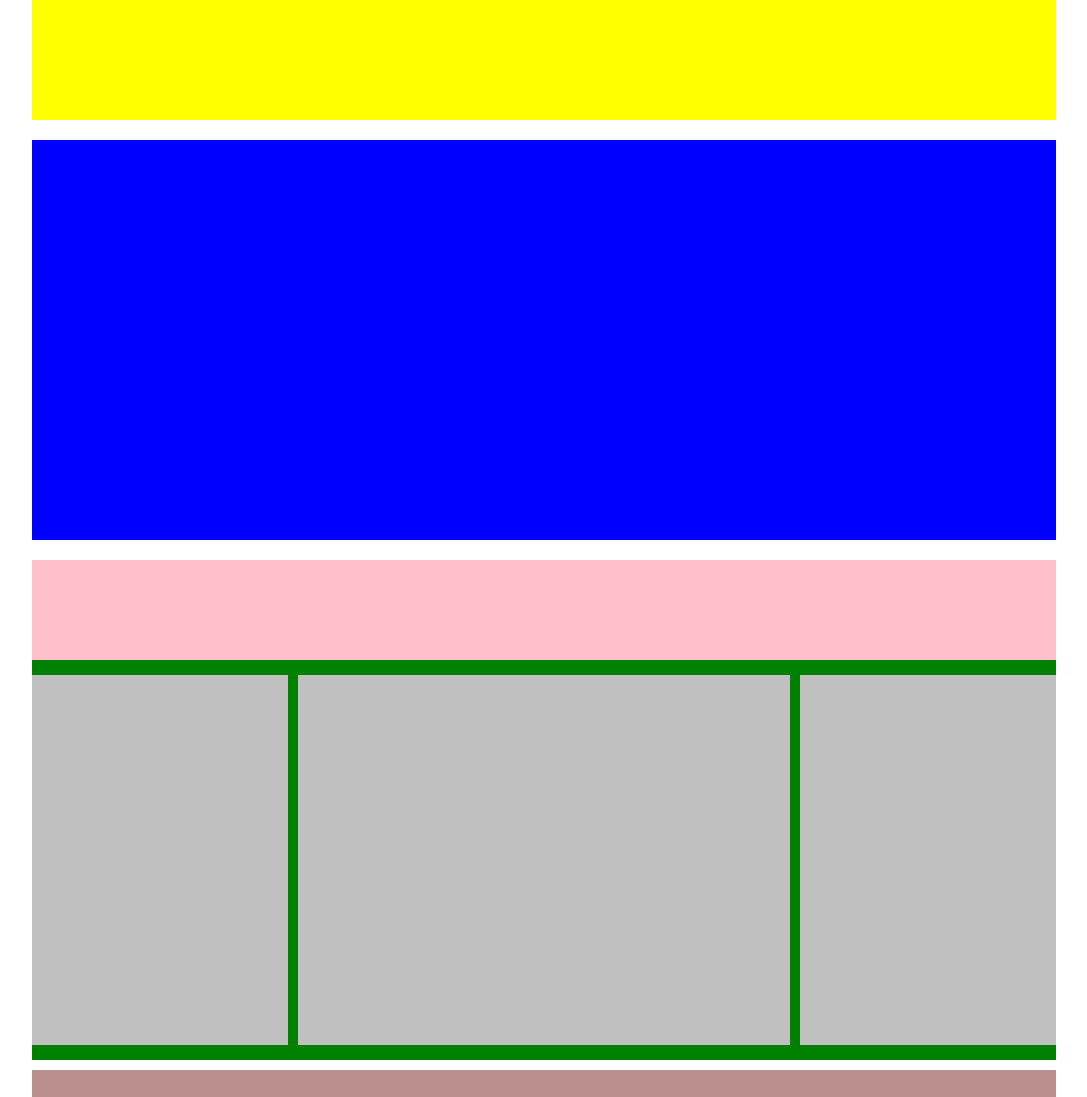
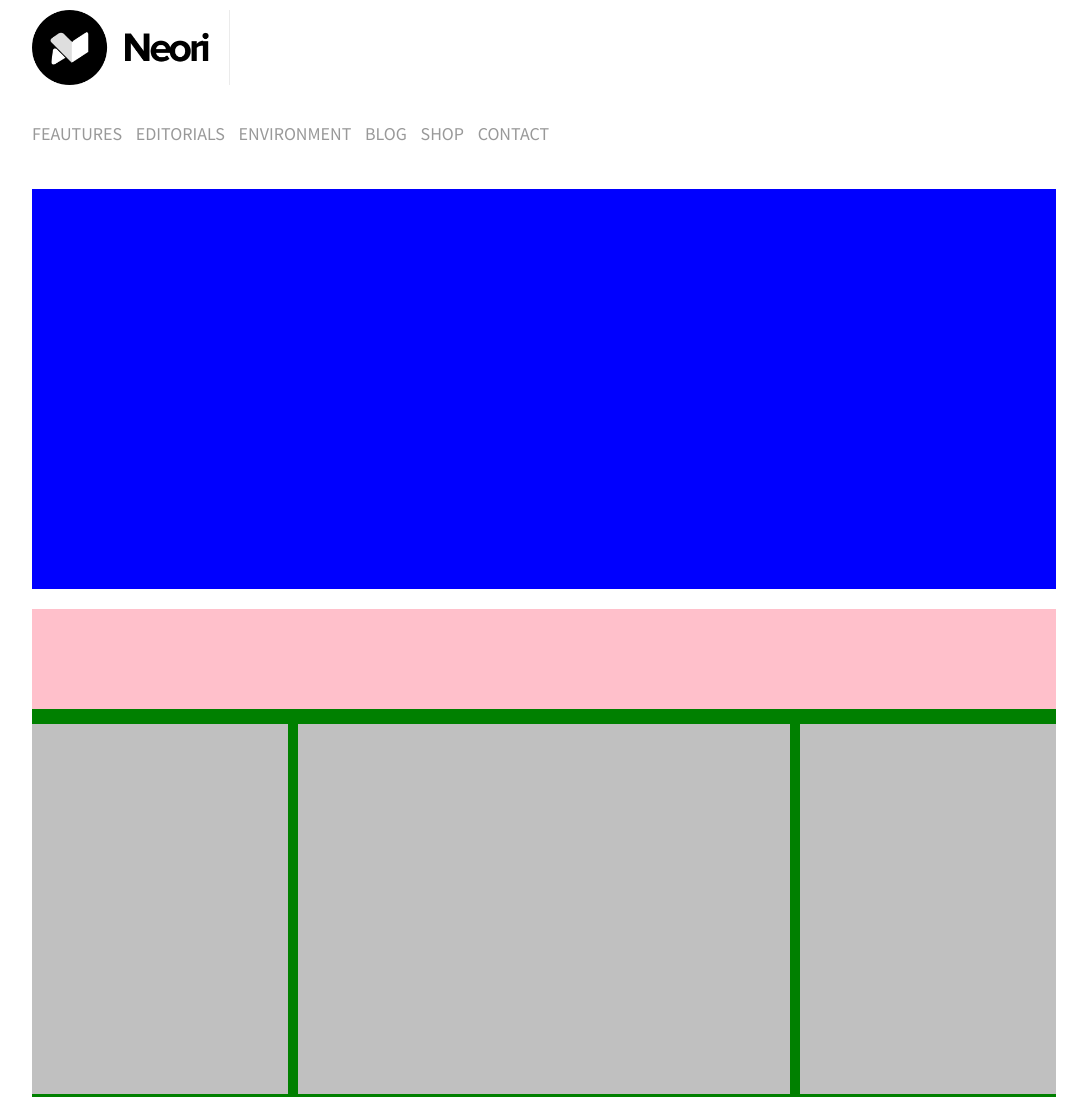
Before and after one commit to parisking93/htmlcss-wp, a plain HTML site: page index.html in a window 1280 px wide. Shown: the top 1097 px of the page, without its empty margins (96-1183 px from the left). Drawn offline with Linux system fonts and the light colour scheme.

Commit message:
add header logo + nav

```diff
--- a/css/style.css
+++ b/css/style.css
@@ -8,11 +8,33 @@ body{
     margin: auto;
     font-family: 'Source Sans Pro', sans-serif;
 }
+/* intestazione  */
 header{
-    height: 120px;
-    background-color: yellow;
     margin-bottom: 20px;
 }
+header #logo{
+    border-right: 1px solid #ebebeb;
+    height: 75px;
+    padding-right: 20px;
+    margin: 10px 0;
+}
+header nav{
+    height: 70px;
+    line-height: 70px;
+    text-transform: uppercase;
+    font-size: 18px;
+}
+header nav li {
+    list-style: none;
+    display: inline-block;
+    margin-right: 10px;
+}
+header nav li a{
+    text-decoration: none;
+    color: #999999;
+}
+
+/* fine intestazione  */
 /* corpo della pagina  */
 main{
     margin-bottom:10px;
--- a/index.html
+++ b/index.html
@@ -12,6 +12,17 @@
 <body>
     <!-- intesrtazione -->
     <header>
+        <img src="img/logo.png" alt="" id="logo">
+        <nav>
+            <ul>
+                <li><a href="#">feautures</a></li>
+                <li><a href="#">editorials</a></li>
+                <li><a href="#">environment</a></li>
+                <li><a href="#">blog</a></li>
+                <li><a href="#">shop</a></li>
+                <li><a href="#">contact</a></li>
+            </ul>
+        </nav>
     </header>
     <!-- fine intestazione -->
     <!-- corpo della pagina -->
```
